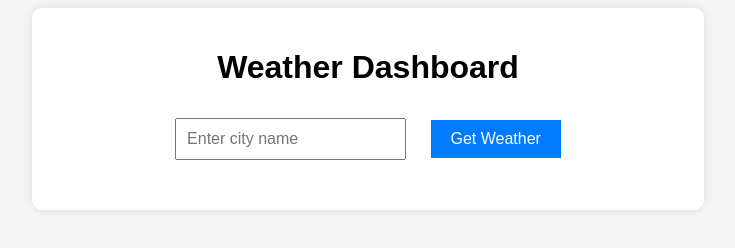
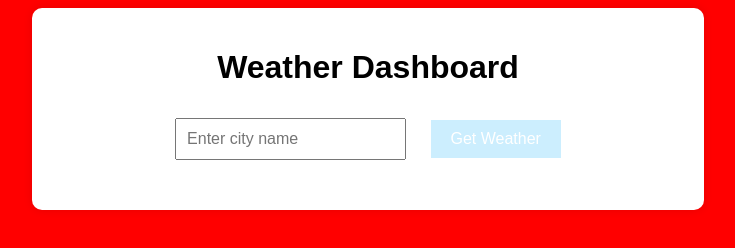
Before and after one commit to Sithikka/Climate, a plain HTML site: page index.html in a window 1280 px wide. Shown: the whole page, without its empty margins (272-1007 px from the left). Drawn offline with Linux system fonts and the light colour scheme.

Commit message:
Update style.css

```diff
--- a/style.css
+++ b/style.css
@@ -2,7 +2,7 @@
 body {
     font-family: Arial, sans-serif;
     text-align: center;
-    background-color: #f4f4f4;
+    background-color: #FF0000;
 }
 
 .container {
@@ -22,7 +22,7 @@ input, button {
 
 button {
     cursor: pointer;
-    background-color: #007BFF;
+    background-color: #CCEEFE;
     color: white;
     border: none;
     padding: 10px 20px;
```
